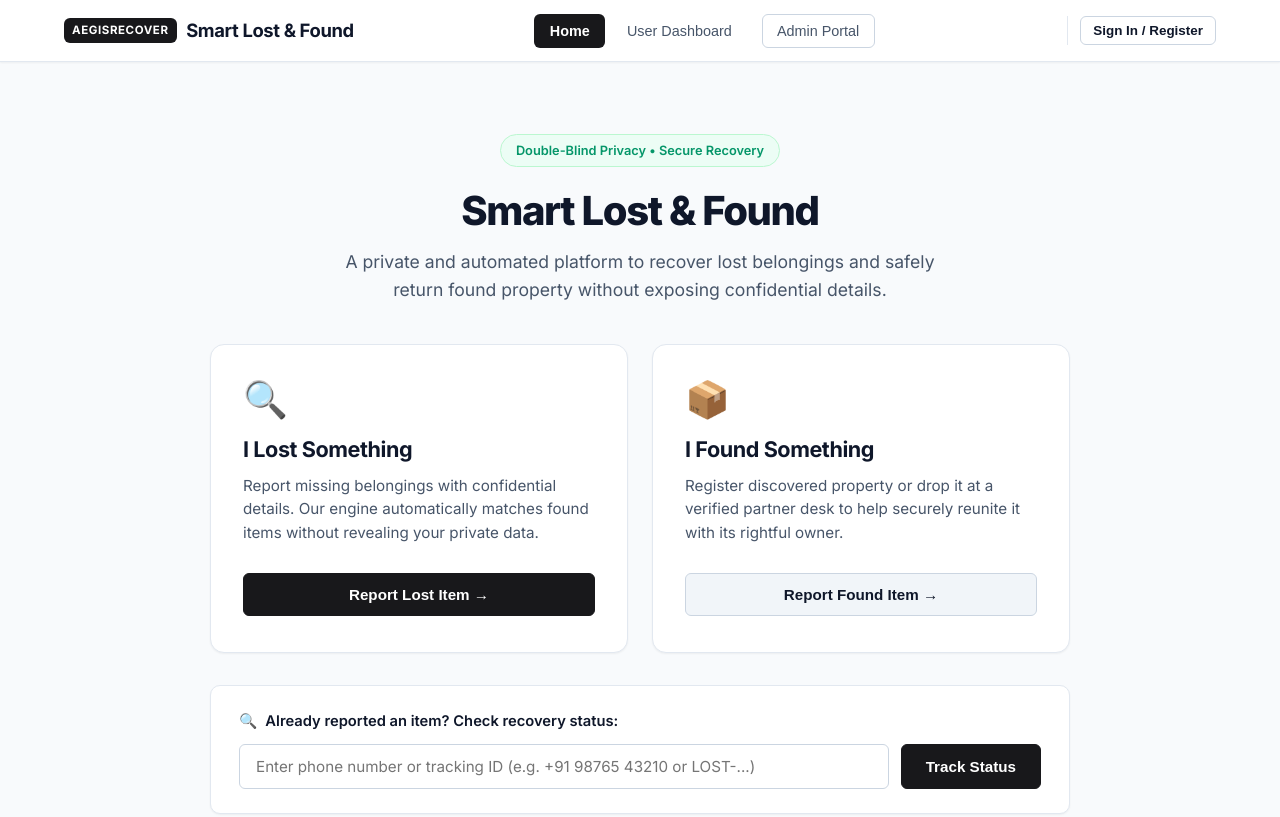
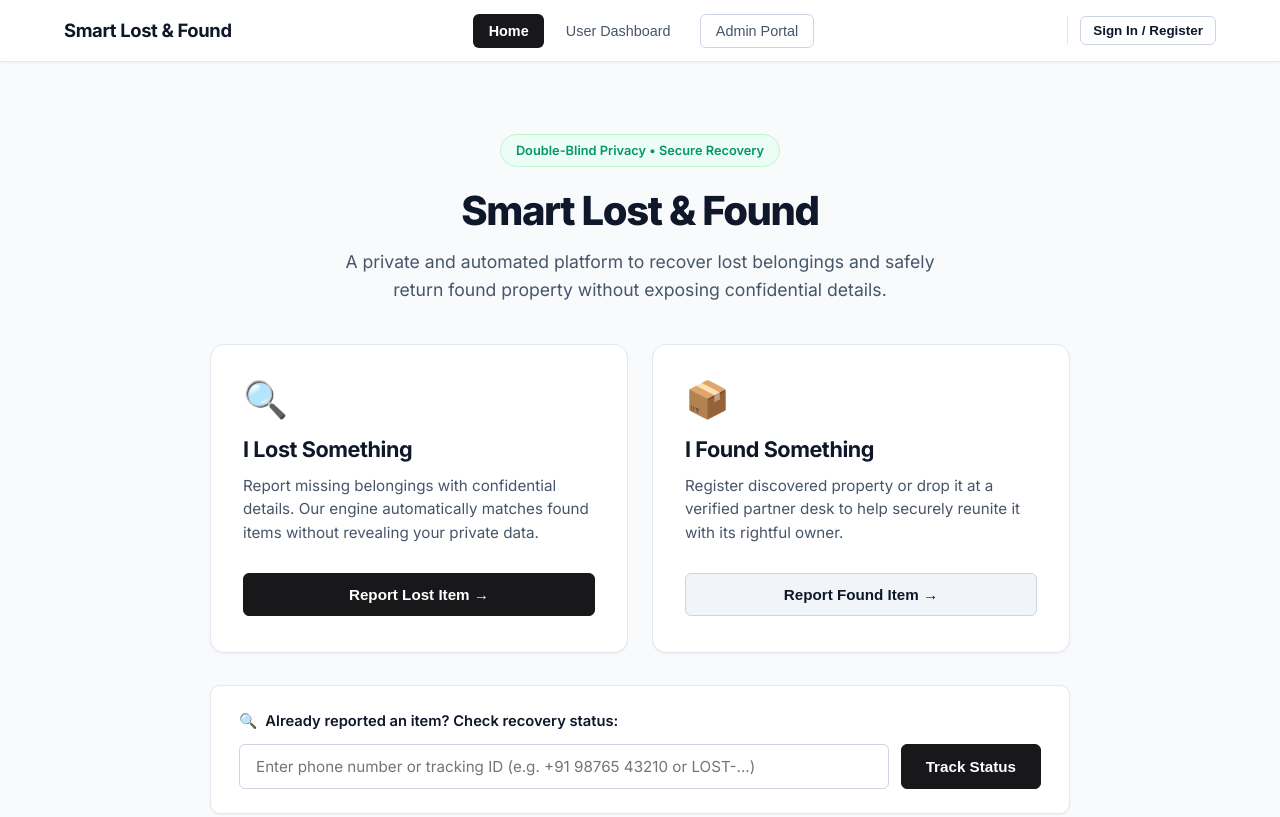
Before and after one commit to Rohitthkonge/smart-lost-and-found, a plain HTML site: page frontend/index.html in a window 1280 px wide. Shown: the top 817 px of the page. Drawn offline with Linux system fonts and the light colour scheme; no server answers.

Commit message:
Update index.html

```diff
--- a/frontend/index.html
+++ b/frontend/index.html
@@ -15,7 +15,6 @@
   <header class="app-header">
     <div class="header-container">
       <div class="brand" onclick="app.showSection('home')">
-        <span class="brand-badge">AegisRecover</span>
         <span class="brand-title">Smart Lost & Found</span>
       </div>
       <nav class="main-nav">
```
